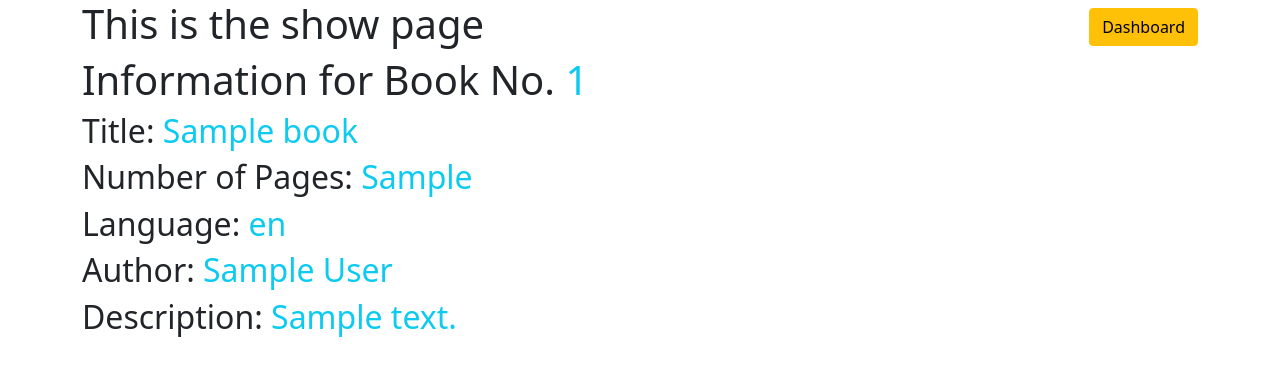
After one commit to rvua/BookShelf, a Flask app: page /books/1 in a window 1280 px wide. The commit adds this page. Shown: the top 376 px of the page. Run offline with Flask 2, Linux system fonts and the light colour scheme; tables that the repository leaves empty or names only in its code hold one stand-in row (values such as "Sample post").

Commit message:
show one book

```diff
--- a/flask_app/controllers/book_controller.py
+++ b/flask_app/controllers/book_controller.py
@@ -31,3 +31,14 @@ def create_book():
      }
     Book.create_book(data)
     return redirect("/books")
+
+#=========================
+# Show One Book Route
+#=========================
+@app.route("/books/<int:book_id>")
+def show_book(book_id):
+    data = {
+        "book_id" : book_id
+    }
+    book = Book.get_one_book(data)
+    return render_template("show_book.html", book=book)
--- a/flask_app/models/book.py
+++ b/flask_app/models/book.py
@@ -43,3 +43,23 @@ class Book:
             book.author = author.Author(author_data)
             books.append(book)
         return books
+
+    @classmethod
+    def get_one_book(cls, data):
+        query = "SELECT * FROM books LEFT JOIN authors ON author_id = authors.id WHERE books.id = %(book_id)s;"
+
+        results = connectToMySQL('book_authors').query_db(query, data)
+
+        book = cls(results[0])
+
+        author_data = {
+            "id" : results[0]['authors.id'],
+            "first_name" : results[0]['first_name'],
+            "last_name" : results[0]['last_name'],
+            "created_at" : results[0]['authors.created_at'],
+            "updated_at" : results[0]['authors.updated_at']
+        }
+
+        book.author = author.Author(author_data)
+
+        return book
--- a/flask_app/templates/books.html
+++ b/flask_app/templates/books.html
@@ -29,7 +29,7 @@
                     <td>{{book.pages}}</td>
                     <td>{{book.language}}</td>
                     <td>{{book.author.first_name}} {{book.author.last_name}}</td>
-                    <td>...</td>
+                    <td><a href="/books/{{book.id}}">Show</a></td>
                 </tr>
                 {% endfor %}
             </tbody>
--- a/flask_app/templates/new_book.html
+++ b/flask_app/templates/new_book.html
@@ -9,6 +9,7 @@
 </head>
 <body>
     <div class="container">
+        <a href="/books" class="btn btn-warning float-end mt-2">Dashboard</a>
         <h1>New Book Page</h1>
 
         <div class="form-control">
--- /dev/null
+++ b/flask_app/templates/show_book.html
@@ -0,0 +1,24 @@
+<!DOCTYPE html>
+<html lang="en">
+<head>
+    <meta charset="UTF-8">
+    <meta http-equiv="X-UA-Compatible" content="IE=edge">
+    <meta name="viewport" content="width=device-width, initial-scale=1.0">
+    <link href="https://cdn.jsdelivr.net/npm/bootstrap@5.1.3/dist/css/bootstrap.min.css" rel="stylesheet" integrity="sha384-1BmE4kWBq78iYhFldvKuhfTAU6auU8tT94WrHftjDbrCEXSU1oBoqyl2QvZ6jIW3" crossorigin="anonymous">
+    <title>Document</title>
+</head>
+<body>
+    <div class="container">
+        <a href="/books" class="btn btn-warning float-end mt-2">Dashboard</a>
+        <h1>This is the show page</h1>
+
+        <h1>Information for Book No. <span class="text-info">{{book.id}}</span></h1>
+
+        <h2>Title: <span class="text-info">{{book.title}}</span></h2>
+        <h2>Number of Pages: <span class="text-info">{{book.pages}}</span></h2>
+        <h2>Language: <span class="text-info">{{book.language}}</span></h2>
+        <h2>Author: <span class="text-info">{{book.author.first_name}} {{book.author.last_name}}</span></h2>
+        <h2>Description: <span class="text-info">{{book.description}}</span></h2>
+    </div>
+</body>
+</html>
```
